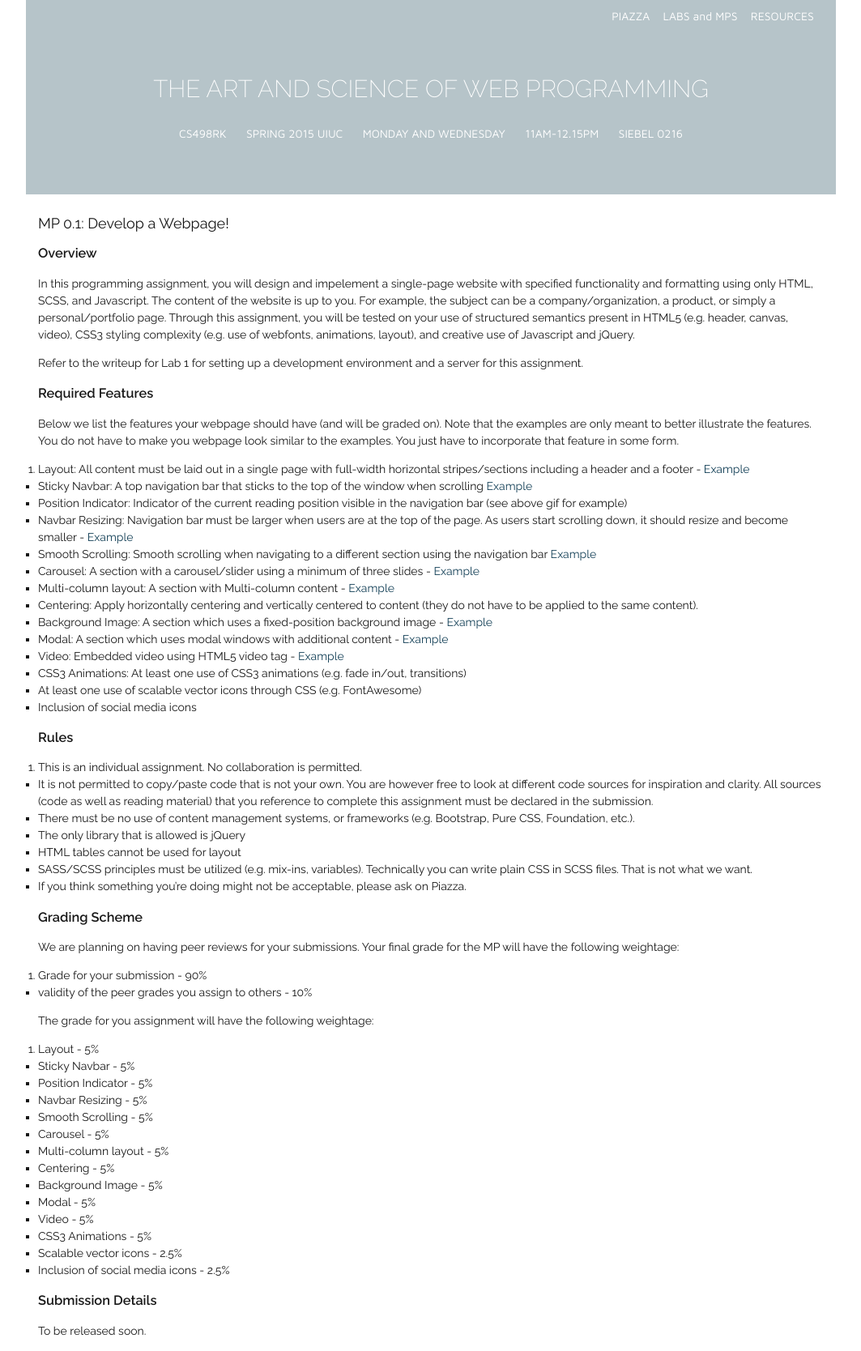
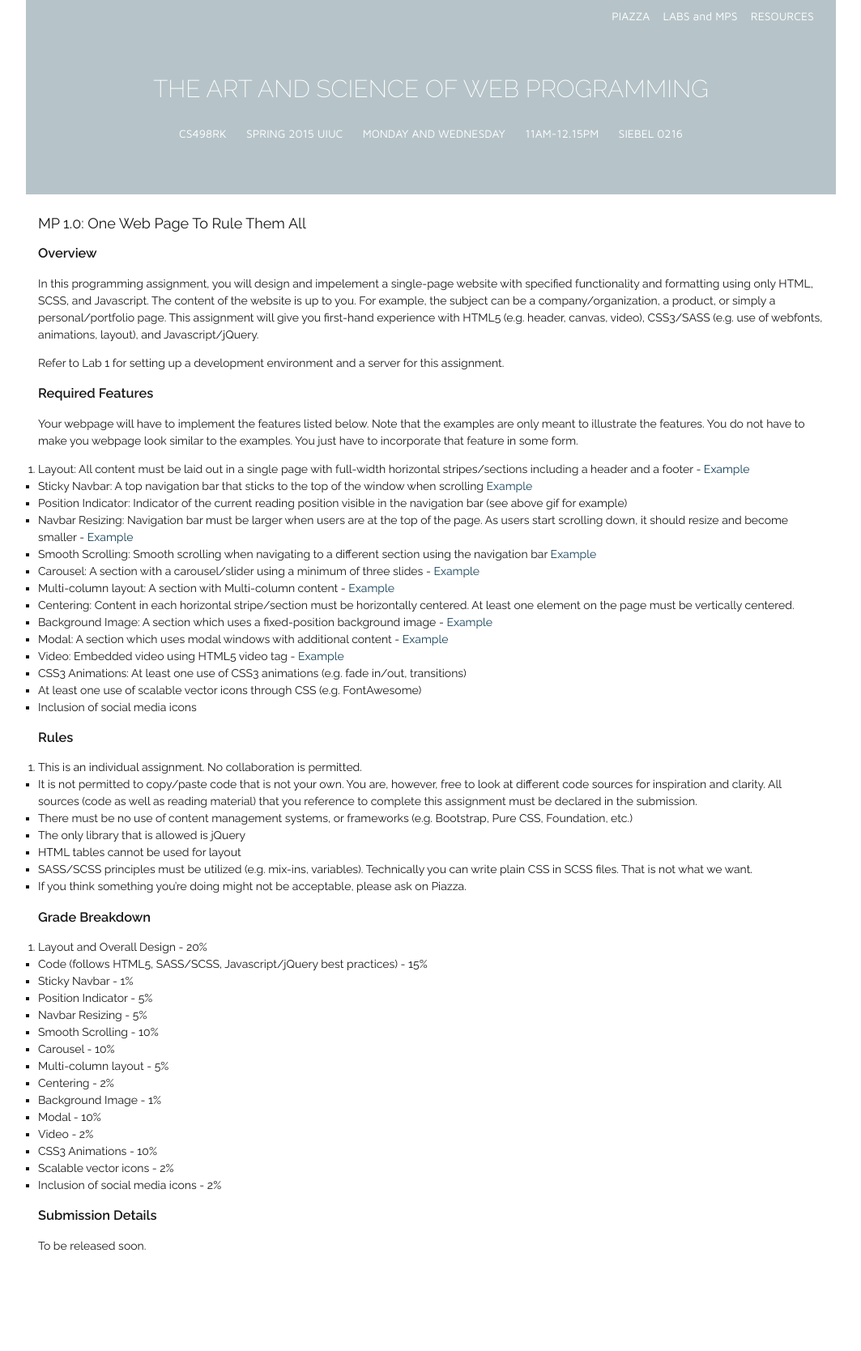
Before and after one commit to biplabdeka/fa2016, a Jekyll site: the page built from _posts/2015-2-8-MP-1.md, in a window 1280 px wide. Shown: the whole page at 81% size, without its empty margins (108-1171 px from the left). Built offline with Jekyll 4.4.1, drawn with Linux system fonts in a browser that asks for light colours; nearby versions of some CDN libraries; Markdown is read by kramdown in place of the engine named in the settings; after the commit the page ends 1563 px from its top, so only the background shows below that.

Commit message:
Update 2015-2-8-MP-1.md
Pass over language

```diff
--- a/_posts/2015-2-8-MP-1.md
+++ b/_posts/2015-2-8-MP-1.md
@@ -1,16 +1,17 @@
 ---
 layout: default
-title: "MP 0.1: Develop a Webpage!"
+title: "MP 1.0: One Web Page To Rule Them All"
+due: Feb 18, 11.59PM CST
 <!-- permalink: lab1.html -->
 ---
 
 ###Overview
-In this programming assignment, you will design and impelement a single-page website with specified functionality and formatting using only HTML, SCSS, and Javascript. The content of the website is up to you. For example, the subject can be a company/organization, a product, or simply a personal/portfolio page. Through this assignment, you will be tested on your use of structured semantics present in HTML5 (e.g. header, canvas, video), CSS3 styling complexity (e.g. use of webfonts, animations, layout), and creative use of Javascript and jQuery.
+In this programming assignment, you will design and impelement a single-page website with specified functionality and formatting using only HTML, SCSS, and Javascript. The content of the website is up to you. For example, the subject can be a company/organization, a product, or simply a personal/portfolio page. This assignment will give you first-hand experience with HTML5 (e.g. header, canvas, video), CSS3/SASS (e.g. use of webfonts, animations, layout), and Javascript/jQuery.
 
-Refer to the writeup for Lab 1 for setting up a development environment and a server for this assignment.
+Refer to Lab 1 for setting up a development environment and a server for this assignment.
 
 ###Required Features
-Below we list the features your webpage should have (and will be graded on). Note that the examples are only meant to better illustrate the features. You do not have to make you webpage look similar to the examples. You just have to incorporate that feature in some form.
+Your webpage will have to implement the features listed below. Note that the examples are only meant to illustrate the features. You do not have to make you webpage look similar to the examples. You just have to incorporate that feature in some form.
 
 1. Layout: All content must be laid out in a single page with full-width horizontal stripes/sections including a header and a footer - [Example](http://courses.engr.illinois.edu/cs498rk1/images/mp1/2.png)
 +	Sticky Navbar: A top navigation bar that sticks to the top of the window when scrolling [Example](http://courses.engr.illinois.edu/cs498rk1/images/mp1/3.gif)
@@ -19,7 +20,7 @@ Below we list the features your webpage should have (and will be graded on). Not
 +	Smooth Scrolling: Smooth scrolling when navigating to a different section using the navigation bar [Example](http://courses.engr.illinois.edu/cs498rk1/images/mp1/5.gif)
 +	Carousel: A section with a carousel/slider using a minimum of three slides - [Example](http://courses.engr.illinois.edu/cs498rk1/images/mp1/6.gif)
 +  	Multi-column layout: A section with Multi-column content - [Example](http://courses.engr.illinois.edu/cs498rk1/images/mp1/8.png)
-+	Centering: Apply horizontally centering and vertically centered to content (they do not have to be applied to the same content).
++	Centering: Content in each horizontal stripe/section must be horizontally centered. At least one element on the page must be vertically centered.
 +	Background Image: A section which uses a fixed-position background image - [Example](http://courses.engr.illinois.edu/cs498rk1/images/mp1/9.gif)
 +	Modal: A section which uses modal windows with additional content - [Example](http://courses.engr.illinois.edu/cs498rk1/images/mp1/10.gif)
 +	Video: Embedded video using HTML5 video tag - [Example](http://courses.engr.illinois.edu/cs498rk1/images/mp1/11.gif)
@@ -29,35 +30,30 @@ Below we list the features your webpage should have (and will be graded on). Not
 
 ###Rules
 1.	This is an individual assignment. No collaboration is permitted.
-+   It is not permitted to copy/paste code that is not your own. You are however free to look at different code sources for inspiration and clarity. All sources (code as well as reading material) that you reference to complete this assignment must be declared in the submission.
-+	There must be no use of content management systems, or frameworks (e.g. Bootstrap, Pure CSS, Foundation, etc.).
++   It is not permitted to copy/paste code that is not your own. You are, however, free to look at different code sources for inspiration and clarity. All sources (code as well as reading material) that you reference to complete this assignment must be declared in the submission.
++	There must be no use of content management systems, or frameworks (e.g. Bootstrap, Pure CSS, Foundation, etc.)
 +	The only library that is allowed is jQuery
 +	HTML tables cannot be used for layout
 +	SASS/SCSS principles must be utilized (e.g. mix-ins, variables). Technically you can write plain CSS in SCSS files. That is not what we want.
 + If you think something you're doing might not be acceptable, please ask on Piazza.
 
-###Grading Scheme
-We are planning on having peer reviews for your submissions. Your final grade for the MP will have the following weightage:
+###Grade Breakdown
 
-1. Grade for your submission - 90%
-+ validity of the peer grades you assign to others - 10%
-
-The grade for you assignment will have the following weightage:
-
-1. 	Layout - 5%
-+	Sticky Navbar - 5%
+1. 	Layout and Overall Design - 20%
++ Code (follows HTML5, SASS/SCSS, Javascript/jQuery best practices) - 15%
++	Sticky Navbar - 1%
 +	Position Indicator - 5%
-+ 	Navbar Resizing - 5%
-+	Smooth Scrolling - 5%
-+	Carousel - 5%
-+  	Multi-column layout - 5%
-+	Centering - 5%
-+	Background Image - 5%
-+	Modal - 5%
-+	Video - 5%
-+	CSS3 Animations - 5%
-+	Scalable vector icons - 2.5%
-+	Inclusion of social media icons - 2.5%
++ Navbar Resizing - 5%
++	Smooth Scrolling - 10%
++	Carousel - 10%
++ Multi-column layout - 5%
++	Centering - 2%
++	Background Image - 1%
++	Modal - 10%
++	Video - 2%
++	CSS3 Animations - 10%
++	Scalable vector icons - 2%
++	Inclusion of social media icons - 2%
 
 ###Submission Details
 To be released soon.
```
